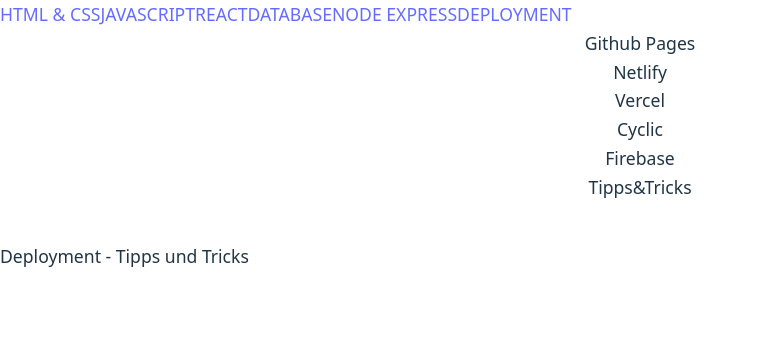
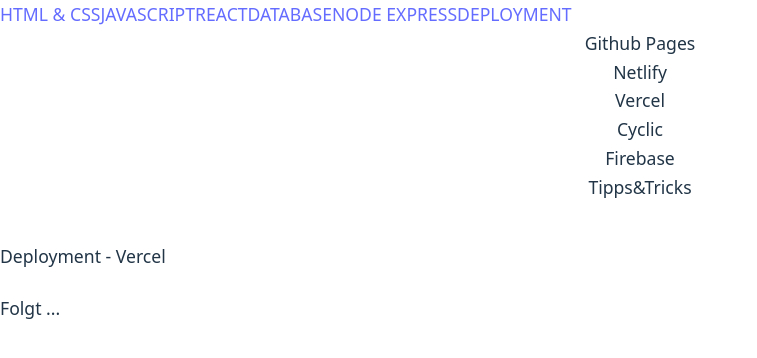
Before and after one commit to MartinKruess/webDevCollecion, a React (Vite) app: page /deployment in a window 1280 px wide. Both pictures are taken after a click on the item "Vercel". Shown: the top 358 px of the page, without its empty margins (0-757 px from the left). Built offline with nearby package versions, Linux system fonts and the light colour scheme.

Commit message:
deployment folgt

```diff
--- a/src/comps/deployment/cyclic.jsx
+++ b/src/comps/deployment/cyclic.jsx
@@ -1,7 +1,10 @@
 export const Cyclic = () => {
     return (
         <article>
-            <h2 className="font-extrabold text-2xl">Deployment - Tipps und Tricks</h2>
+            <h2 className="font-extrabold text-2xl">Deployment - Cyclic</h2>
+            <p>
+                Folgt ...
+            </p>
         </article>
     )
 }
--- a/src/comps/deployment/firebase.jsx
+++ b/src/comps/deployment/firebase.jsx
@@ -1,7 +1,10 @@
 export const Firebase = () => {
     return (
         <article>
-            <h2 className="font-extrabold text-2xl">Deployment - Tipps und Tricks</h2>
+            <h2 className="font-extrabold text-2xl">Deployment - Firebase</h2>
+            <p>
+                Folgt ...
+            </p>
         </article>
     )
 }
--- a/src/comps/deployment/vercel.jsx
+++ b/src/comps/deployment/vercel.jsx
@@ -1,7 +1,10 @@
 export const Vercel = () => {
     return (
         <article>
-            <h2 className="font-extrabold text-2xl">Deployment - Tipps und Tricks</h2>
+            <h2 className="font-extrabold text-2xl">Deployment - Vercel</h2>
+            <p>
+                Folgt ...
+            </p>
         </article>
     )
 }
```
